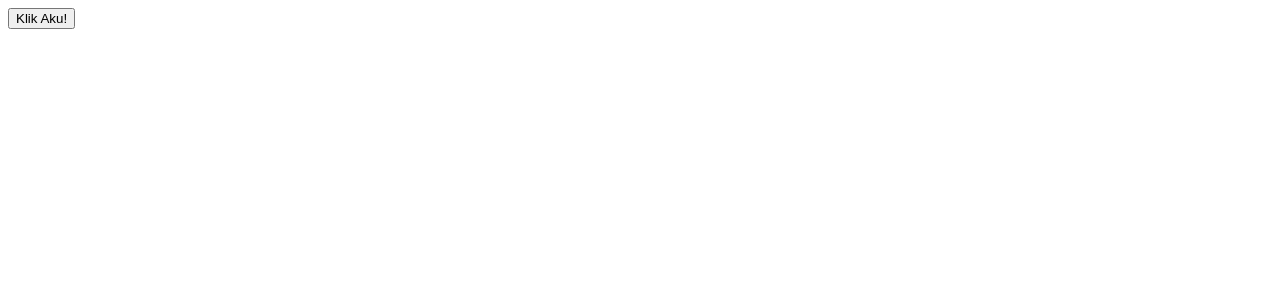
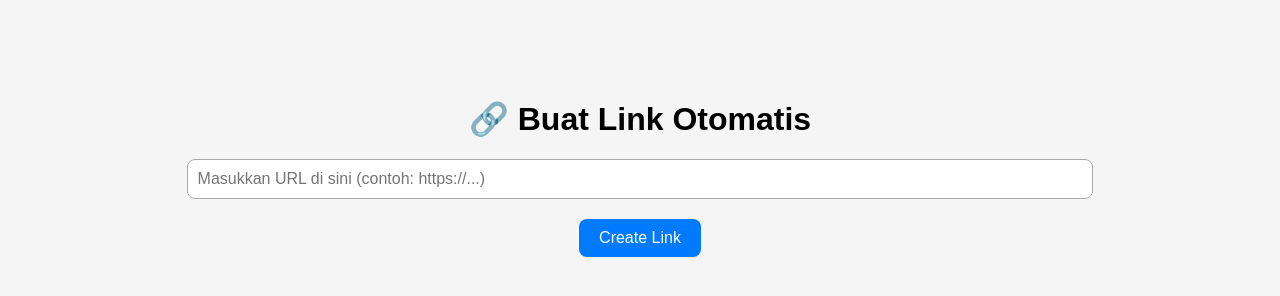
Before and after one commit to z4t500/my-first-website, a plain HTML site: page index.html in a window 1280 px wide. Drawn offline with Linux system fonts and the light colour scheme.

Commit message:
Update index.html

```diff
--- a/index.html
+++ b/index.html
@@ -1 +1,77 @@
-<button onclick="alert('Lu klik tombol!')">Klik Aku!</button>
+<!DOCTYPE html>
+<html lang="en">
+<head>
+  <meta charset="UTF-8">
+  <title>Create Link Otomatis</title>
+  <style>
+    body {
+      font-family: Arial, sans-serif;
+      text-align: center;
+      margin-top: 100px;
+      background-color: #f5f5f5;
+    }
+    input[type="text"] {
+      width: 70%;
+      padding: 10px;
+      border-radius: 8px;
+      border: 1px solid #aaa;
+      font-size: 16px;
+    }
+    button {
+      margin-top: 20px;
+      padding: 10px 20px;
+      font-size: 16px;
+      border-radius: 8px;
+      background-color: #007bff;
+      color: white;
+      border: none;
+      cursor: pointer;
+    }
+    button:hover {
+      background-color: #0056b3;
+    }
+    #result {
+      margin-top: 30px;
+    }
+    a {
+      display: inline-block;
+      margin-top: 10px;
+      font-size: 18px;
+      text-decoration: none;
+      color: green;
+    }
+  </style>
+</head>
+<body>
+
+  <h1>🔗 Buat Link Otomatis</h1>
+  <input type="text" id="linkInput" placeholder="Masukkan URL di sini (contoh: https://...)">
+  <br>
+  <button onclick="buatLink()">Create Link</button>
+
+  <div id="result"></div>
+
+  <script>
+    function buatLink() {
+      var url = document.getElementById("linkInput").value;
+      var result = document.getElementById("result");
+
+      if (url.trim() === "") {
+        result.innerHTML = "<p style='color:red;'>⚠️ Masukkan URL terlebih dahulu!</p>";
+        return;
+      }
+
+      // Tambahkan https:// kalau belum ada
+      if (!url.startsWith("http://") && !url.startsWith("https://")) {
+        url = "https://" + url;
+      }
+
+      result.innerHTML = `
+        <p>✅ Link berhasil dibuat:</p>
+        <a href="${url}" target="_blank">${url}</a>
+      `;
+    }
+  </script>
+
+</body>
+</html>
```
